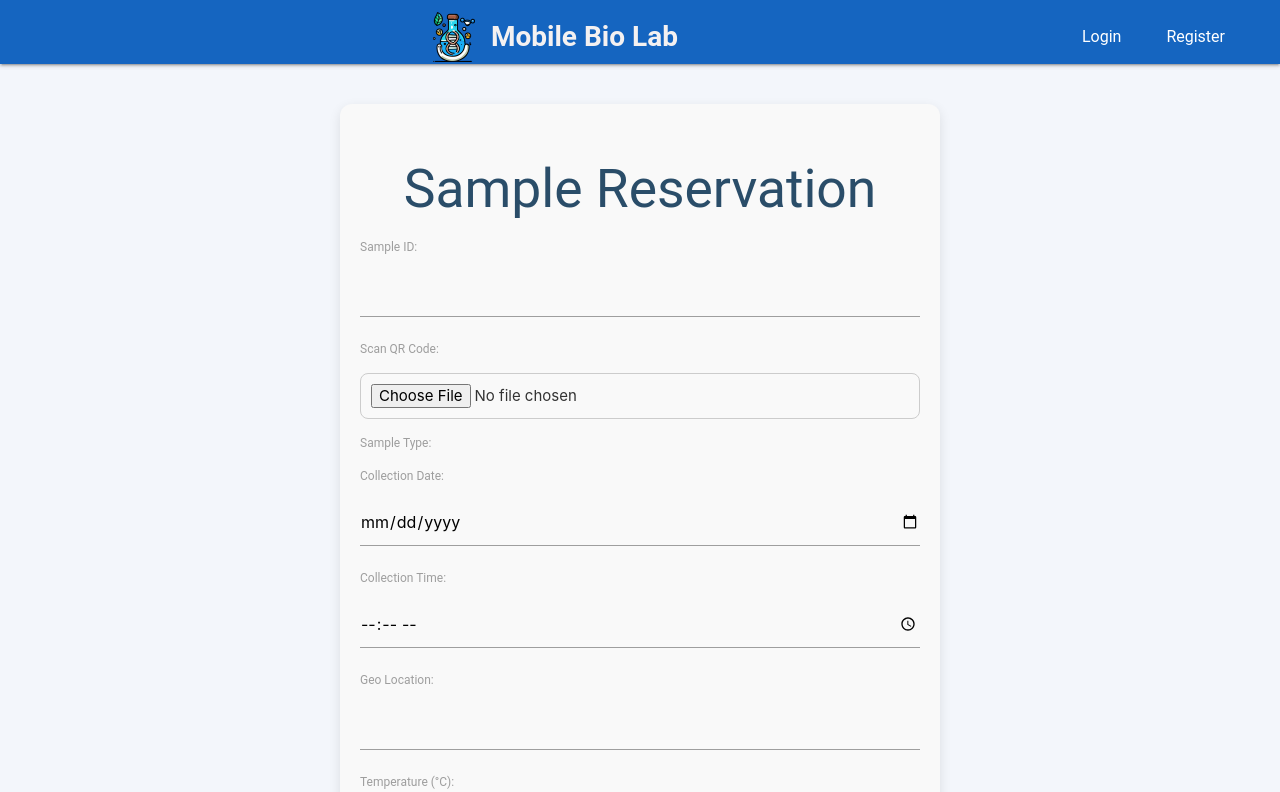
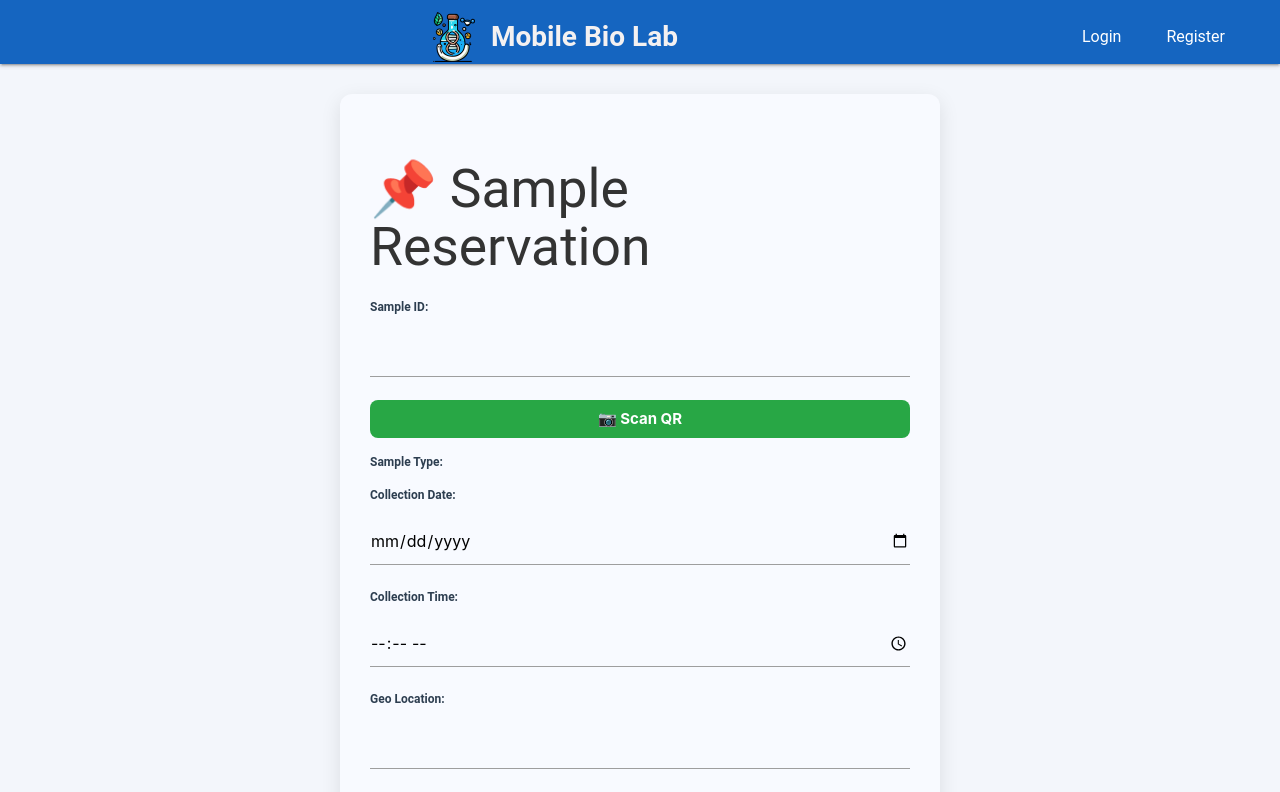
Before and after one commit to Romi-2/Mobile-Bio-Lab-Fullstack, a React (Vite) app in the folder Frontend/Mobile-Bio-Lab/: page /reservation in a window 1280 px wide. Shown: the top 792 px of the page. Built offline with nearby package versions, Linux system fonts and the light colour scheme.

Commit message:
QR scan is added

```diff
--- a/Frontend/Mobile-Bio-Lab/src/App.tsx
+++ b/Frontend/Mobile-Bio-Lab/src/App.tsx
@@ -27,7 +27,6 @@ import SlotReservationPage from "./pages/SlotReservationPage";
 
 
 
-
 function AppContent() {
   const location = useLocation();
   const showHeader =
@@ -46,6 +45,7 @@ function AppContent() {
            <Route path="/forgotPassword" element={<ForgotPasswordPage />} />
            <Route path="/reset-password/:token" element={<ResetPasswordPage />} />
            <Route path="/reservation" element={<ReservationPage />} />
+
            <Route path="/slot-reservation" element={<SlotReservationPage />} />
           {/* User dashboard */}
          <Route
--- /dev/null
+++ b/Frontend/Mobile-Bio-Lab/src/components/QRReader.tsx
@@ -0,0 +1,64 @@
+import React, { useRef, useState } from "react";
+import QrScanner from "qr-scanner";
+
+interface QRReaderProps {
+  onResult: (data: string) => void;
+}
+
+const QRReader: React.FC<QRReaderProps> = ({ onResult }) => {
+  const videoRef = useRef<HTMLVideoElement>(null);
+  const [mode, setMode] = useState<"camera" | "upload" | null>(null);
+  const [error, setError] = useState("");
+
+  const startCamera = () => {
+    if (videoRef.current) {
+      const scanner = new QrScanner(videoRef.current, (result) => {
+        onResult(result);
+      });
+      scanner.start().catch(() => {
+        setError("❌ Cannot access camera. Use upload instead.");
+      });
+    }
+  };
+
+  const handleUpload = async (e: React.ChangeEvent<HTMLInputElement>) => {
+    if (!e.target.files?.length) return;
+    try {
+      const result = await QrScanner.scanImage(e.target.files[0]);
+      onResult(result);
+    } catch {
+      setError("❌ Failed to decode QR image");
+    }
+  };
+
+  return (
+    <div className="qr-reader">
+      {!mode && (
+        <div className="qr-choice">
+          <button onClick={() => { setMode("camera"); startCamera(); }}>
+            📷 Use Camera
+          </button>
+          <button onClick={() => setMode("upload")}>
+            📂 Upload Image
+          </button>
+        </div>
+      )}
+
+      {mode === "camera" && (
+        <div>
+          <video ref={videoRef} style={{ width: "100%", border: "1px solid #ccc" }} />
+        </div>
+      )}
+
+      {mode === "upload" && (
+        <div>
+          <input type="file" accept="image/*" onChange={handleUpload} />
+        </div>
+      )}
+
+      {error && <p style={{ color: "red" }}>{error}</p>}
+    </div>
+  );
+};
+
+export default QRReader;
--- a/Frontend/Mobile-Bio-Lab/src/pages/Reservationpage.tsx
+++ b/Frontend/Mobile-Bio-Lab/src/pages/Reservationpage.tsx
@@ -1,16 +1,15 @@
-// frontend/src/pages/ReservationPage.tsx
 import React, { useState } from "react";
 import { useNavigate } from "react-router-dom";
 import { createReservation } from "../services/reservationservice";
-import QrScanner from "qr-scanner"; // ✅ make sure qr-scanner is installed
+import QRReader from "../components/QRReader";
 import "../style/Reservation.css";
 
 const ReservationPage: React.FC = () => {
   const navigate = useNavigate();
 
   const [formData, setFormData] = useState({
-    user_id: 1, // TODO: Replace with logged-in user ID
-    slot_id: 1, // TODO: Pass from previous page
+    user_id: 1,
+    slot_id: 1,
     reservation_date: "",
     reservation_time: "",
     duration: "1h",
@@ -25,21 +24,23 @@ const ReservationPage: React.FC = () => {
     salinity: "",
   });
 
+  const [showQRModal, setShowQRModal] = useState(false);
+  const [qrScanned, setQrScanned] = useState(false);
+  const [scanMethod, setScanMethod] = useState<"camera" | "upload" | null>(null);
+
   const handleChange = (e: React.ChangeEvent<HTMLInputElement | HTMLSelectElement>) => {
     setFormData({ ...formData, [e.target.name]: e.target.value });
   };
 
-  // QR Scan handler (auto-fill sample ID + dates if encoded)
-  const handleScanQR = async (event: React.ChangeEvent<HTMLInputElement>) => {
-    if (!event.target.files?.length) return;
-    const file = event.target.files[0];
-    const result = await QrScanner.scanImage(file);
+  const handleQRResult = (data: string) => {
     try {
-      const qrData = JSON.parse(result); // If QR contains JSON
+      const qrData = JSON.parse(data);
       setFormData((prev) => ({ ...prev, ...qrData }));
     } catch {
-      setFormData((prev) => ({ ...prev, sample_id: result }));
+      setFormData((prev) => ({ ...prev, sample_id: data }));
     }
+    setQrScanned(true);
+    setShowQRModal(false); // close modal after success
   };
 
   const handleSubmit = async (e: React.FormEvent) => {
@@ -47,28 +48,50 @@ const ReservationPage: React.FC = () => {
     try {
       await createReservation({
         ...formData,
-        userId: String(formData.user_id),
+        userId: String(formData.user_id),   // ✅ match backend
+        slotId: String(formData.slot_id),
         date: formData.reservation_date,
         time: formData.reservation_time,
       });
       navigate("/reservation-success");
     } catch {
-      alert("Failed to submit reservation");
+      alert("❌ Failed to submit reservation");
     }
   };
 
   return (
     <div className="reservation-page">
-      <h2>Sample Reservation</h2>
+      <h2>📌 Sample Reservation</h2>
+
       <form onSubmit={handleSubmit} className="reservation-form">
         <label>Sample ID:</label>
-        <input type="text" name="sample_id" value={formData.sample_id} onChange={handleChange} />
+        <input
+          type="text"
+          name="sample_id"
+          value={formData.sample_id}
+          onChange={handleChange}
+        />
 
-        <label>Scan QR Code:</label>
-        <input type="file" accept="image/*" onChange={handleScanQR} />
+        {/* ✅ Scan QR button */}
+        {!qrScanned && (
+          <button
+            type="button"
+            className="scan-btn"
+            onClick={() => {
+              setShowQRModal(true);
+              setScanMethod(null); // reset choice
+            }}
+          >
+            📷 Scan QR
+          </button>
+        )}
 
         <label>Sample Type:</label>
-        <select name="sample_type" value={formData.sample_type} onChange={handleChange}>
+        <select
+          name="sample_type"
+          value={formData.sample_type}
+          onChange={handleChange}
+        >
           <option value="">Select</option>
           <option value="water">Water</option>
           <option value="soil">Soil</option>
@@ -77,25 +100,93 @@ const ReservationPage: React.FC = () => {
         </select>
 
         <label>Collection Date:</label>
-        <input type="date" name="collection_date" value={formData.collection_date} onChange={handleChange} />
+        <input
+          type="date"
+          name="collection_date"
+          value={formData.collection_date}
+          onChange={handleChange}
+        />
 
         <label>Collection Time:</label>
-        <input type="time" name="collection_time" value={formData.collection_time} onChange={handleChange} />
+        <input
+          type="time"
+          name="collection_time"
+          value={formData.collection_time}
+          onChange={handleChange}
+        />
 
         <label>Geo Location:</label>
-        <input type="text" name="geo_location" value={formData.geo_location} onChange={handleChange} />
+        <input
+          type="text"
+          name="geo_location"
+          value={formData.geo_location}
+          onChange={handleChange}
+        />
 
         <label>Temperature (°C):</label>
-        <input type="number" name="temperature" value={formData.temperature} onChange={handleChange} />
+        <input
+          type="number"
+          name="temperature"
+          value={formData.temperature}
+          onChange={handleChange}
+        />
 
         <label>pH:</label>
-        <input type="number" name="pH" value={formData.pH} onChange={handleChange} />
+        <input
+          type="number"
+          name="pH"
+          value={formData.pH}
+          onChange={handleChange}
+        />
 
         <label>Salinity:</label>
-        <input type="number" name="salinity" value={formData.salinity} onChange={handleChange} />
+        <input
+          type="number"
+          name="salinity"
+          value={formData.salinity}
+          onChange={handleChange}
+        />
 
-        <button type="submit" className="submit-btn">Submit Reservation</button>
+        {/* ✅ Submit only visible if manual filled OR QR scanned */}
+        {(formData.sample_id || qrScanned) && (
+          <button type="submit" className="submit-btn">
+            ✅ Submit Reservation
+          </button>
+        )}
       </form>
+
+      {/* ✅ QR Modal */}
+      {showQRModal && (
+        <div className="qr-modal">
+          <div className="qr-modal-content">
+            <button className="close-btn" onClick={() => setShowQRModal(false)}>
+              ❌
+            </button>
+            <h3>Scan QR Code</h3>
+
+            {!scanMethod ? (
+              <>
+                <p>Choose an option:</p>
+                <button onClick={() => setScanMethod("camera")}>📷 Use Camera</button>
+                <button onClick={() => setScanMethod("upload")}>📂 Upload File</button>
+              </>
+            ) : scanMethod === "camera" ? (
+              <QRReader onResult={handleQRResult} />
+            ) : (
+              <input
+                type="file"
+                accept="image/*"
+                onChange={(e) => {
+                  if (e.target.files && e.target.files[0]) {
+                    // TODO: integrate QR decode from uploaded file
+                    alert("Upload feature not fully implemented");
+                  }
+                }}
+              />
+            )}
+          </div>
+        </div>
+      )}
     </div>
   );
 };
--- a/Frontend/Mobile-Bio-Lab/src/pages/SlotReservationPage.tsx
+++ b/Frontend/Mobile-Bio-Lab/src/pages/SlotReservationPage.tsx
@@ -55,9 +55,9 @@ const SlotReservationPage: React.FC = () => {
       {loading && <p>Loading slots...</p>}
       <div className="slots-container">
         {slots.length === 0 && !loading && <p>No slots available!</p>}
-        {slots.map(slot => (
+        {slots.map((slot, index) => (
   <div
-            key={slot.id}
+    key={`${slot.id}-${index}`}
     className={`slot-card ${selectedSlot === slot.id ? "selected" : ""} ${slot.available_seats <= 0 ? "full" : ""}`}
     onClick={() => setSelectedSlot(slot.id)}
   >
@@ -70,7 +70,10 @@ const SlotReservationPage: React.FC = () => {
     </p>
     <button
       className="reserve-button"
-              onClick={() => handleReserve(slot.id)}
+      onClick={(e) => {
+        e.stopPropagation(); // prevent also selecting
+        handleReserve(slot.id);
+      }}
       disabled={slot.available_seats <= 0 || loading}
     >
       {slot.available_seats > 0 ? "Reserve" : "Full"}
--- a/Frontend/Mobile-Bio-Lab/src/style/Reservation.css
+++ b/Frontend/Mobile-Bio-Lab/src/style/Reservation.css
@@ -1,42 +1,62 @@
-/* src/style/ReservationPage.css */
 .reservation-page {
   max-width: 600px;
-  margin: 40px auto;
-  padding: 20px;
-  background: #f9f9f9;
+  margin: 2rem auto;
+  padding: 2rem;
+  background: #f8faff;
   border-radius: 12px;
-  box-shadow: 0px 4px 12px rgba(0,0,0,0.1);
+  box-shadow: 0 6px 20px rgba(0,0,0,0.1);
 }
 
-.reservation-page h2 {
-  text-align: center;
-  margin-bottom: 20px;
-  color: #2a4d69;
+.reservation-form {
+  display: flex;
+  flex-direction: column;
+  gap: 1rem;
 }
 
-.reservation-page form {
-  display: flex;
-  flex-direction: column;
-  gap: 15px;
+.reservation-form label {
+  font-weight: 600;
+  color: #2d3e50;
 }
 
-.reservation-page input,
-.reservation-page select {
+.reservation-form input,
+.reservation-form select {
   padding: 10px;
   border: 1px solid #ccc;
   border-radius: 8px;
 }
 
-.reservation-page button {
+.submit-btn {
   padding: 12px;
-  background: #2a4d69;
-  color: white;
+  background: #007bff;
   border: none;
   border-radius: 8px;
+  color: #fff;
+  font-weight: bold;
   cursor: pointer;
-  font-weight: bold;
+  transition: background 0.3s ease;
 }
 
-.reservation-page button:hover {
-  background: #1e3550;
+.submit-btn:hover {
+  background: #0056b3;
 }
+
+.scan-btn {
+  padding: 10px;
+  background: #28a745;
+  border: none;
+  border-radius: 8px;
+  color: white;
+  font-weight: bold;
+  cursor: pointer;
+}
+
+.scan-btn:hover {
+  background: #1e7e34;
+}
+
+.qr-scanner {
+  margin: 1rem 0;
+  border: 2px solid #007bff;
+  border-radius: 12px;
+  overflow: hidden;
+}
```
Also changed, not shown: Frontend/Mobile-Bio-Lab/src/services/reservationservice.ts (+15 -4 lines). Lines whose indentation alone changed are shown as unchanged.
